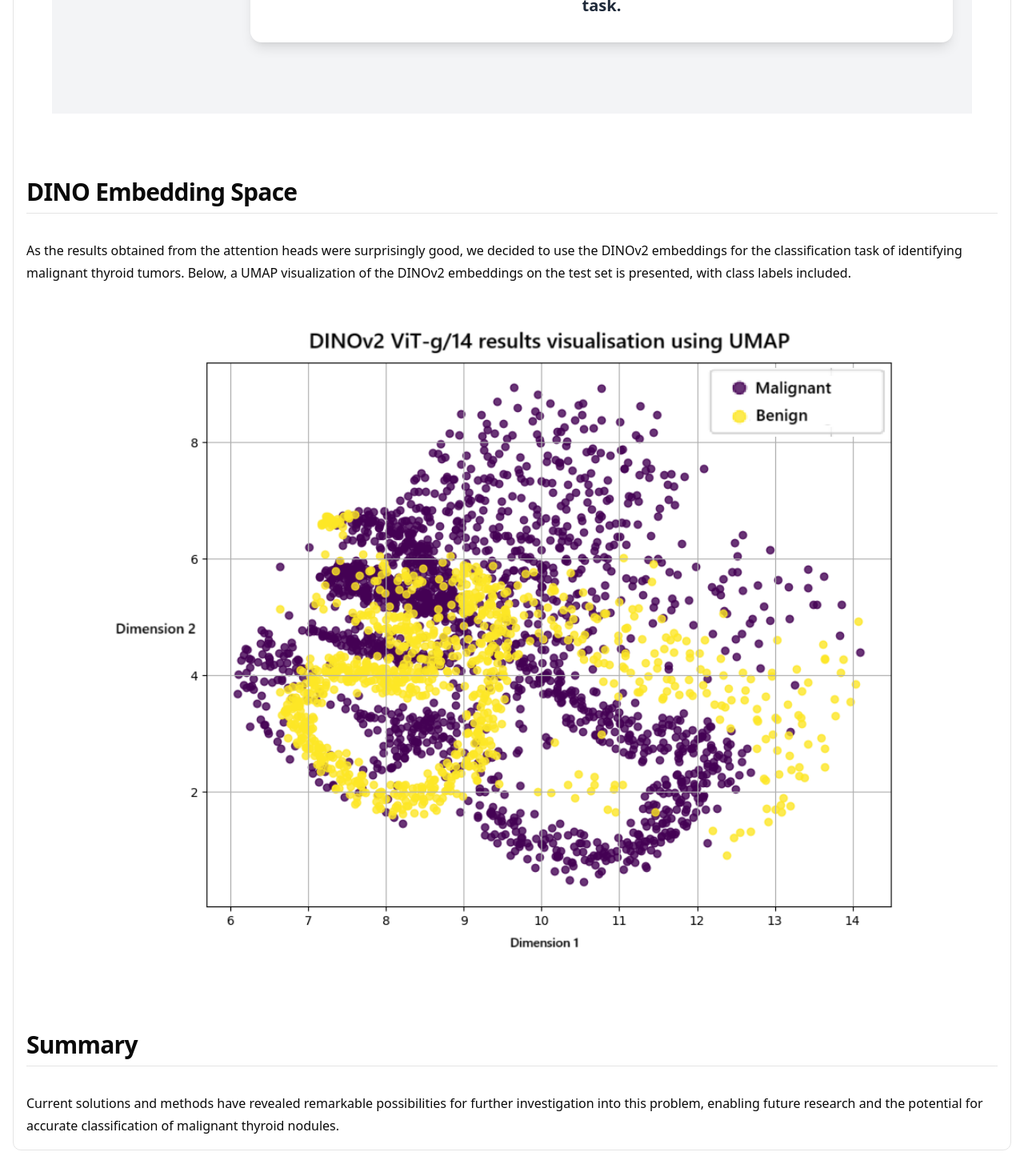
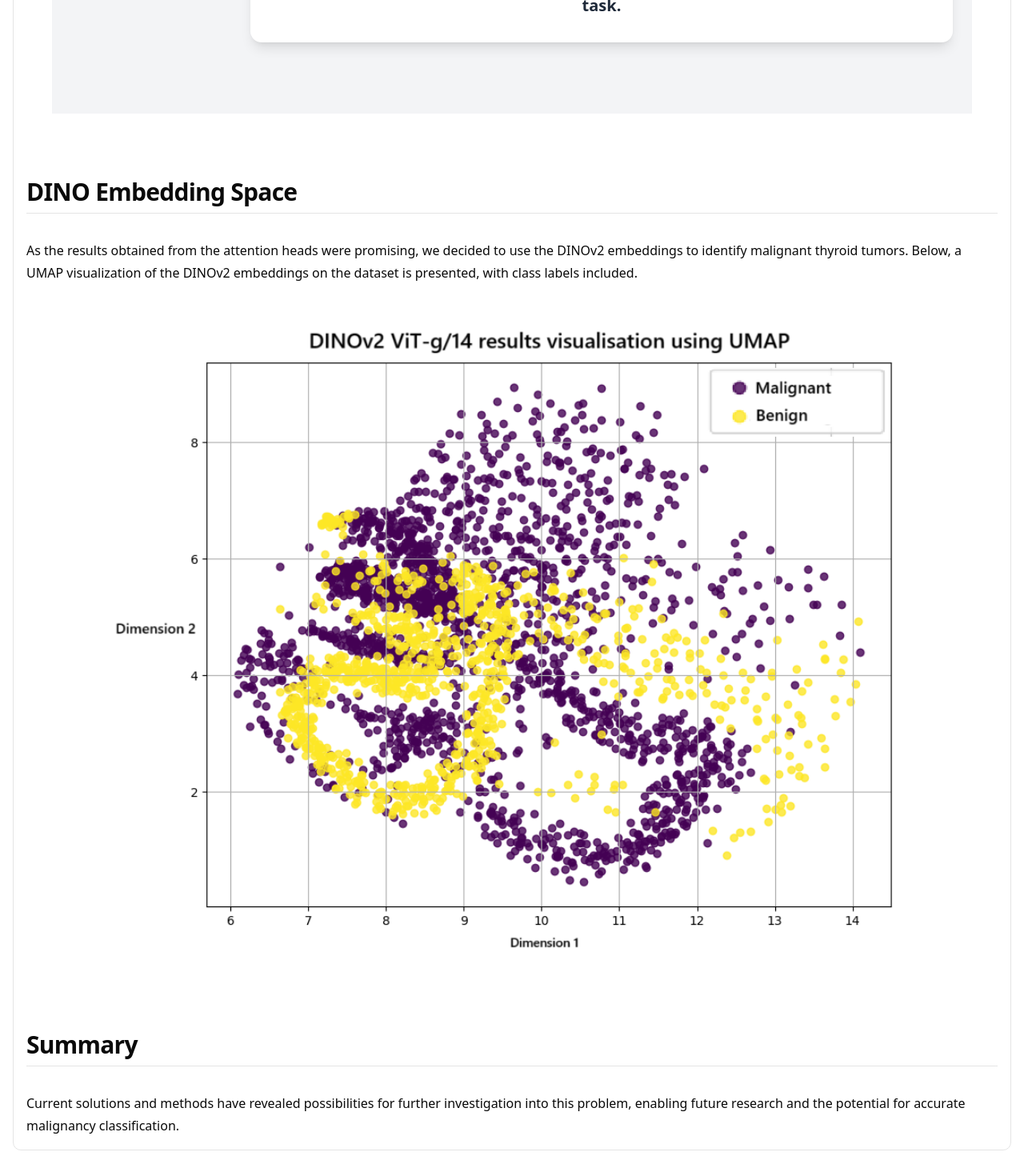
Before and after one commit to thyroid-pwr/thyroid-pwr, a React (Vite) app: page /#/results in a window 1280 px wide. Shown: the part 684-2154 px from the top of the page at 80% size. Built offline with nearby package versions, Linux system fonts and the light colour scheme.

Commit message:
Fix typos

```diff
--- a/src/pages/Page2/DINO_Map.tsx
+++ b/src/pages/Page2/DINO_Map.tsx
@@ -8,7 +8,7 @@ export function DinoSection() {
       DINO Embedding Space
       </h2>
       <p className="leading-7 [&:not(:first-child)]:mt-6">
-      As the results obtained from the attention heads were surprisingly good, we decided to use the DINOv2 embeddings for the classification task of identifying malignant thyroid tumors. Below, a UMAP visualization of the DINOv2 embeddings on the test set is presented, with class labels included.
+      As the results obtained from the attention heads were promising, we decided to use the DINOv2 embeddings to identify malignant thyroid tumors. Below, a UMAP visualization of the DINOv2 embeddings on the dataset is presented, with class labels included.
         </p>
 
       {/* DINO Architecture Image */}
--- a/src/pages/Page2/Summary.tsx
+++ b/src/pages/Page2/Summary.tsx
@@ -6,7 +6,7 @@ export function Summary() {
         Summary
       </h2>
       <p className="leading-7 [&:not(:first-child)]:mt-6">
-      Current solutions and methods have revealed remarkable possibilities for further investigation into this problem, enabling future research and the potential for accurate classification of malignant thyroid nodules.
+      Current solutions and methods have revealed possibilities for further investigation into this problem, enabling future research and the potential for accurate malignancy classification.
         </p>
 
 
```
